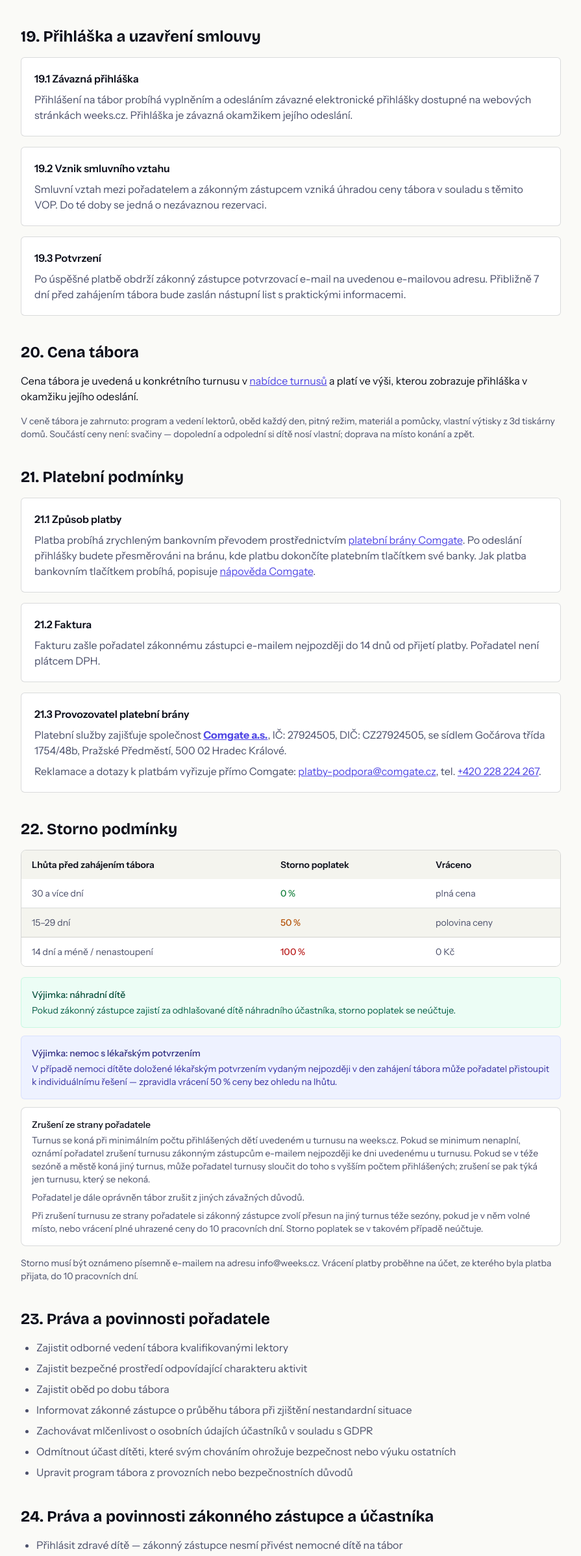
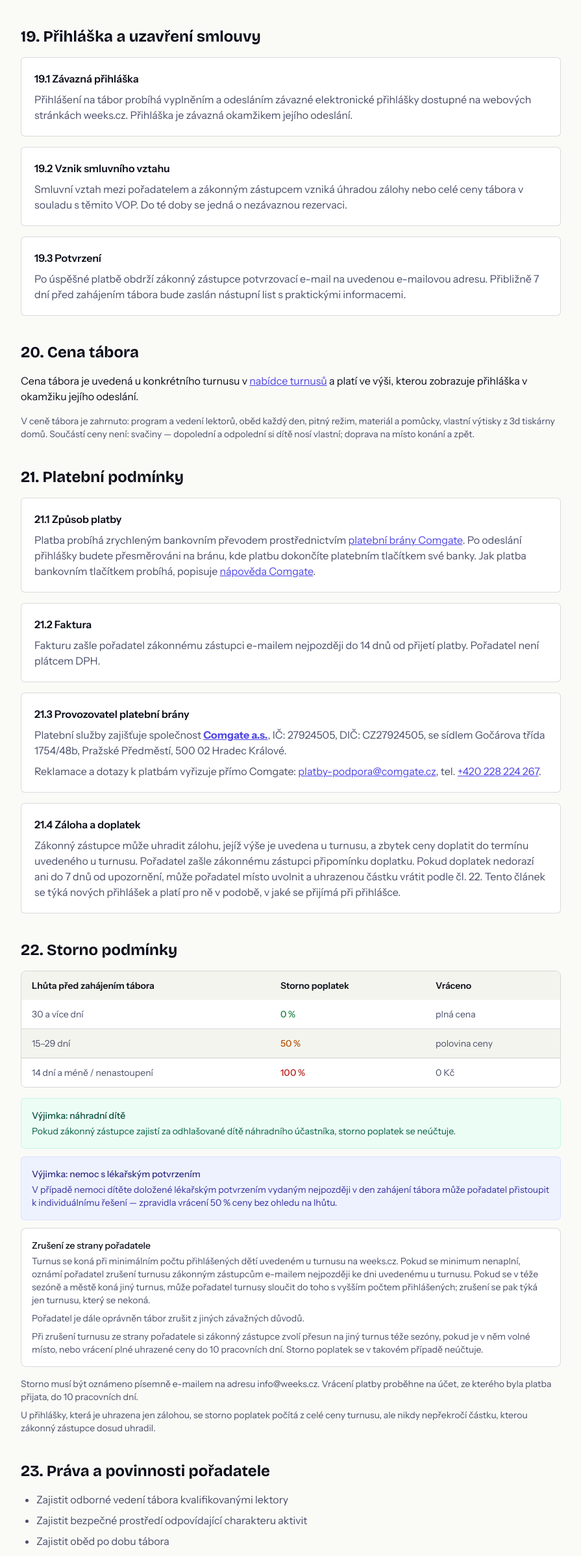
Before and after one commit to weeks-cz/weeks, a Next.js app: page /podminky in a window 1280 px wide. Shown: the part 5983-8378 px from the top of the page at 65% size, without its empty margins (192-1087 px from the left). Built offline with nearby package versions, Linux system fonts and the light colour scheme; no server answers.

Commit message:
docs(zalohy): VOP 19.2, nový 21.4 a storno u zálohy; FAQ o záloze
Co-Authored-By: Claude Opus 5.5 <noreply@anthropic.com>

```diff
--- a/src/app/podminky/page.tsx
+++ b/src/app/podminky/page.tsx
@@ -455,8 +455,8 @@ export default function PodminkyPage() {
                   <div className="bg-white p-5 rounded-md border border-ink/15">
                     <h3 className="text-base font-semibold text-ink mb-2">19.2 Vznik smluvního vztahu</h3>
                     <p className="text-ink-500 text-base">
-                      Smluvní vztah mezi pořadatelem a zákonným zástupcem vzniká úhradou ceny tábora
-                      v souladu s těmito VOP. Do té doby se jedná o nezávaznou rezervaci.
+                      Smluvní vztah mezi pořadatelem a zákonným zástupcem vzniká úhradou zálohy nebo
+                      celé ceny tábora v souladu s těmito VOP. Do té doby se jedná o nezávaznou rezervaci.
                     </p>
                   </div>
                   <div className="bg-white p-5 rounded-md border border-ink/15">
@@ -537,6 +537,16 @@ export default function PodminkyPage() {
                       tel. <a href="tel:+420228224267" className="text-primary-600 underline hover:text-primary-700">+420 228 224 267</a>.
                     </p>
                   </div>
+                  <div className="bg-white p-5 rounded-md border border-ink/15">
+                    <h3 className="text-base font-semibold text-ink mb-2">21.4 Záloha a doplatek</h3>
+                    <p className="text-ink-500 text-base">
+                      Zákonný zástupce může uhradit zálohu, jejíž výše je uvedena u turnusu, a zbytek ceny
+                      doplatit do termínu uvedeného u turnusu. Pořadatel zašle zákonnému zástupci připomínku
+                      doplatku. Pokud doplatek nedorazí ani do 7 dnů od upozornění, může pořadatel místo
+                      uvolnit a uhrazenou částku vrátit podle čl. 22. Tento článek se týká nových přihlášek
+                      a platí pro ně v podobě, v jaké se přijímá při přihlášce.
+                    </p>
+                  </div>
                 </div>
               </section>
 
@@ -612,6 +622,10 @@ export default function PodminkyPage() {
                 <p className="text-ink-500 text-sm mt-4">
                   Storno musí být oznámeno písemně e-mailem na adresu {SITE.email}.
                   Vrácení platby proběhne na účet, ze kterého byla platba přijata, do 10 pracovních dní.
+                </p>
+                <p className="text-ink-500 text-sm mt-2">
+                  U přihlášky, která je uhrazena jen zálohou, se storno poplatek počítá z celé ceny
+                  turnusu, ale nikdy nepřekročí částku, kterou zákonný zástupce dosud uhradil.
                 </p>
               </section>
 
--- a/src/lib/site.ts
+++ b/src/lib/site.ts
@@ -160,6 +160,11 @@ export function getSiteFaq(): Array<{ question: string; answer: string }> {
         'Platba probíhá bezpečně zrychleným bankovním převodem přes platební bránu Comgate přímo při registraci. Fakturu vám zašleme e-mailem do 14 dnů od platby.',
     },
     {
+      question: 'Můžu zaplatit zálohu?',
+      answer:
+        'Ano, u turnusů, kde záloha je, zaplatíte nejdřív zálohu a zbytek doplatíte do termínu uvedeného u turnusu. Výši zálohy a termín doplatku najdete u konkrétního termínu. Připomeneme vám doplatek e-mailem předem. Zálohu lze zaplatit jen do termínu doplatku.',
+    },
+    {
       question: 'Kdo tábory pořádá?',
       answer: `Tábory pořádá ${SITE.legalName}, IČO ${SITE.ico}. Lektoři jsou proškolení v první pomoci a s dětmi pracují dlouhodobě.`,
     },
```
